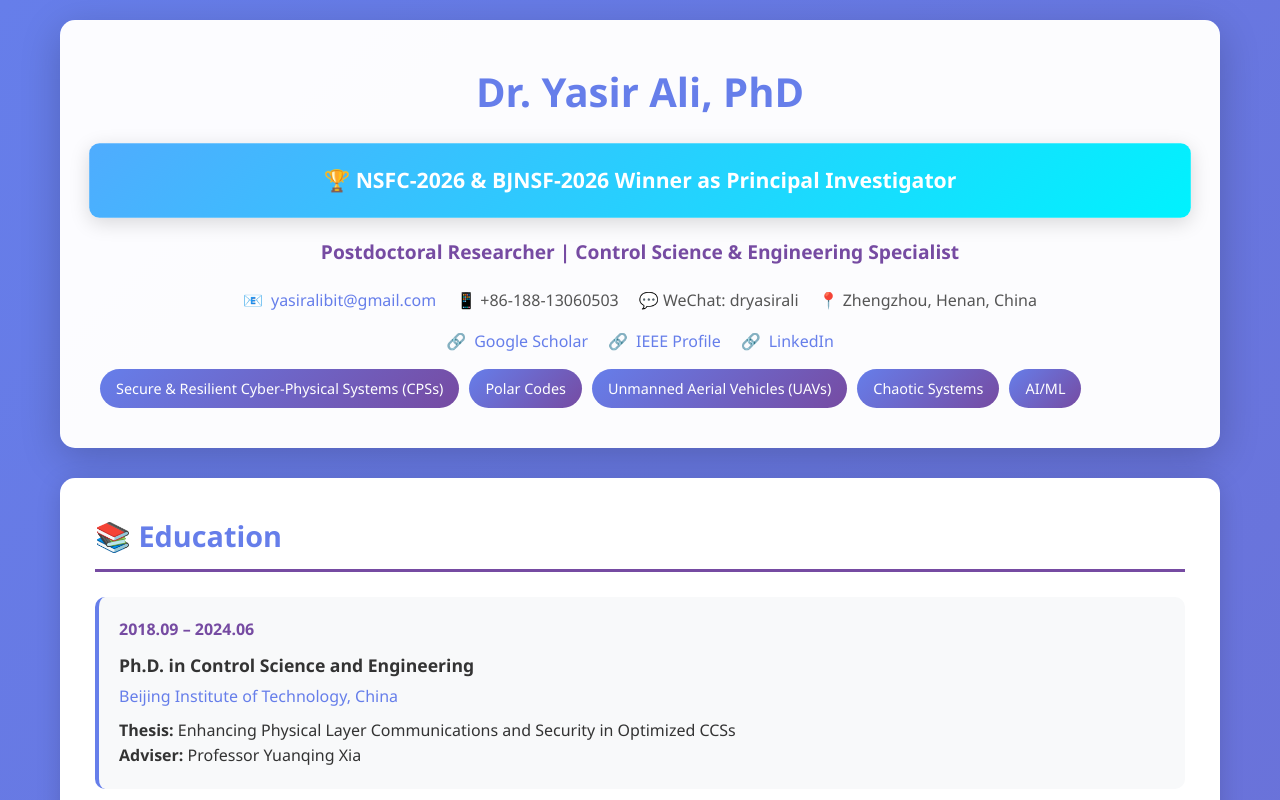
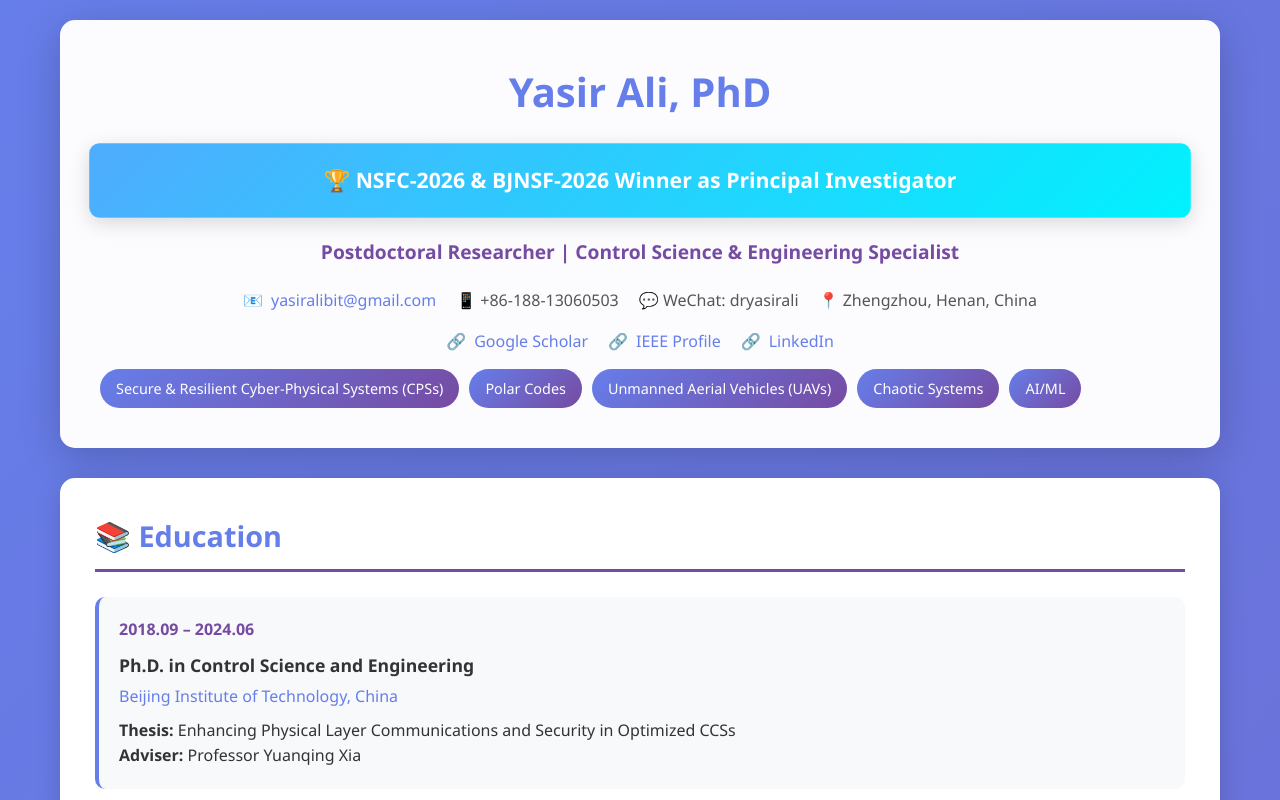
Before and after one commit to dryasirali/resume.github.io, a plain HTML site: page index.html in a window 1280 px wide. Shown: the top 800 px of the page. Drawn offline with Linux system fonts and the light colour scheme.

Commit message:
Update index.html

```diff
--- a/index.html
+++ b/index.html
@@ -319,7 +319,7 @@
 <body>
     <div class="container">
         <header>
-            <h1>Dr. Yasir Ali, PhD</h1>
+            <h1>Yasir Ali, PhD</h1>
             <div class="awards-banner">
                 🏆 NSFC-2026 & BJNSF-2026 Winner as Principal Investigator
             </div>
```
